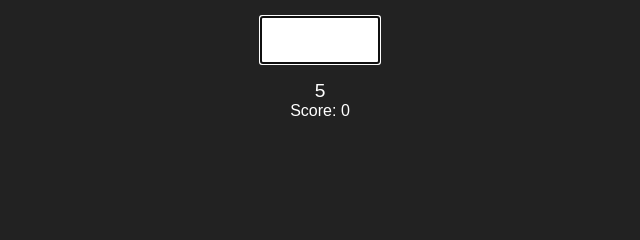
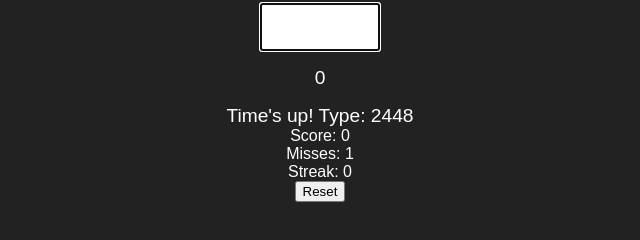
Before and after one commit to killerbeanz/killerbeanz.github.io, a plain HTML site: page index.html in a window 1280 px wide. Shown: the part 364-604 px from the top of the page, without its empty margins (320-960 px from the left). Drawn offline with Linux system fonts and the light colour scheme.

Commit message:
Update index.html

```diff
--- a/index.html
+++ b/index.html
@@ -12,9 +12,19 @@
     <div id="equation"></div>
     <input type="text" id="answer" autocomplete="off" autofocus>
     <div id="timer">5</div>
+    <div id="feedback"></div>
+
+    <div id="stats">
       <div id="score">Score: 0</div>
-  <div id="feedback"></div>
+      <div id="misses">Misses: 0</div>
+      <div id="streak">Streak: 0</div>
+      <div id="progress-bar-container">
+        <div id="progress-bar"></div>
       </div>
+      <button id="reset">Reset</button>
+    </div>
+  </div>
+
   <script src="script.js"></script>
 </body>
 </html>
```
Lines whose indentation alone changed are shown as unchanged.
